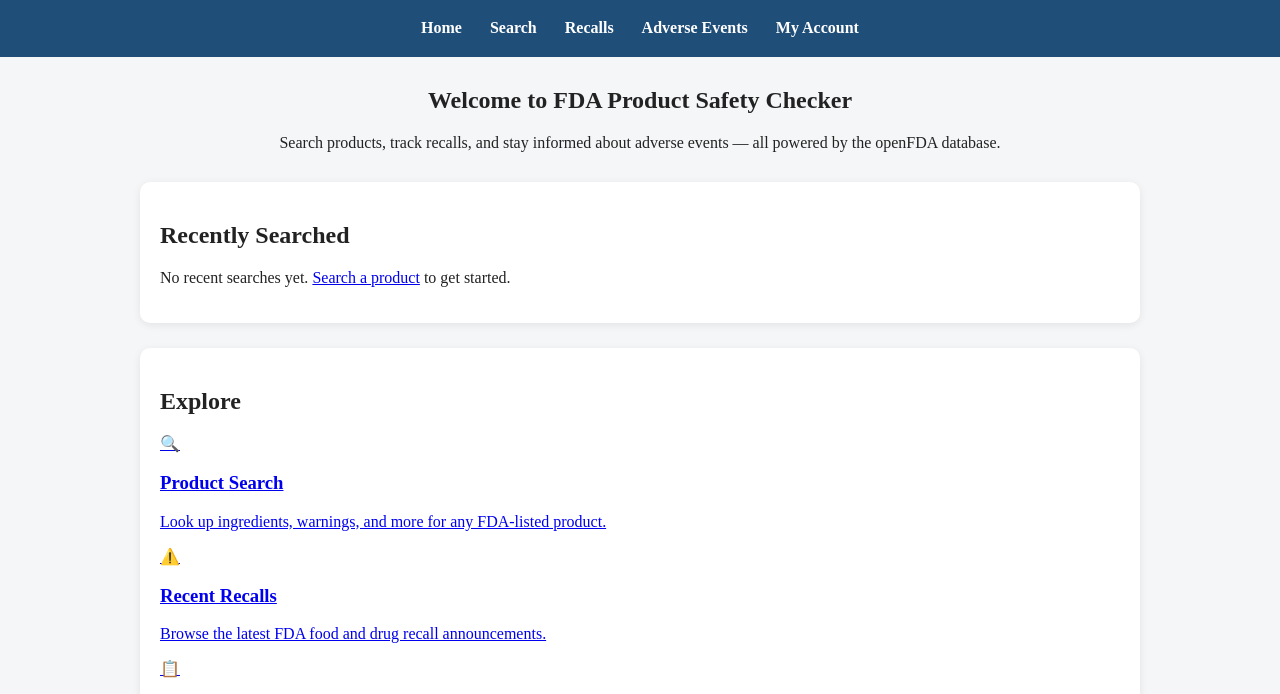
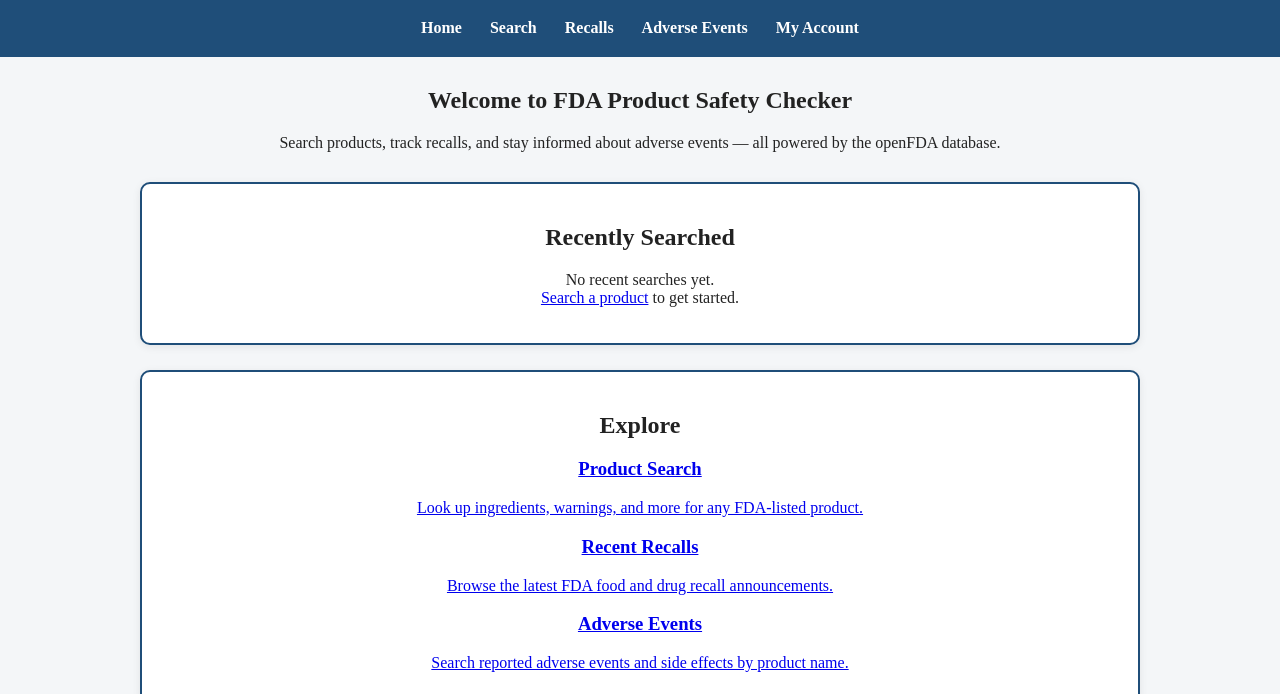
Before and after one commit to C-Wu168/inst-377-CWu_ASeach-Project, a plain HTML site: page home.html in a window 1280 px wide. Shown: the part 81-775 px from the top of the page. Drawn offline with Linux system fonts and the light colour scheme.

Commit message:
change slight html style

```diff
--- a/home.html
+++ b/home.html
@@ -22,28 +22,28 @@
             <p>Search products, track recalls, and stay informed about adverse events — all powered by the openFDA database.</p>
         </section>
 
-        <section class="card" id="recent-searches-section">
-            <h2>Recently Searched</h2>
+        <section class="card" id="recent-searches-section" style = "border: 2px solid #1f4e79; text-align: center;">
+            <h2 >Recently Searched</h2>
             <div id="recentSearches">
-                <p class="empty-state">No recent searches yet. <a href="search.html">Search a product</a> to get started.</p>
+                <p class="empty-state">No recent searches yet. <br><a href="search.html">Search a product</a> to get started.</p>
             </div>
         </section>
 
-        <section class="card" id="quick-links-section">
+        <section class="card" id="quick-links-section" style = "border: 2px solid #1f4e79; text-align: center;">
             <h2>Explore</h2>
             <div class="quick-links">
                 <a href="search.html" class="quick-link-card">
-                    <span class="icon">🔍</span>
+                    <span class="icon"></span>
                     <h3>Product Search</h3>
                     <p>Look up ingredients, warnings, and more for any FDA-listed product.</p>
                 </a>
                 <a href="recalls.html" class="quick-link-card">
-                    <span class="icon">⚠️</span>
+                    <span class="icon"></span>
                     <h3>Recent Recalls</h3>
                     <p>Browse the latest FDA food and drug recall announcements.</p>
                 </a>
                 <a href="adverse.html" class="quick-link-card">
-                    <span class="icon">📋</span>
+                    <span class="icon"></span>
                     <h3>Adverse Events</h3>
                     <p>Search reported adverse events and side effects by product name.</p>
                 </a>
```
